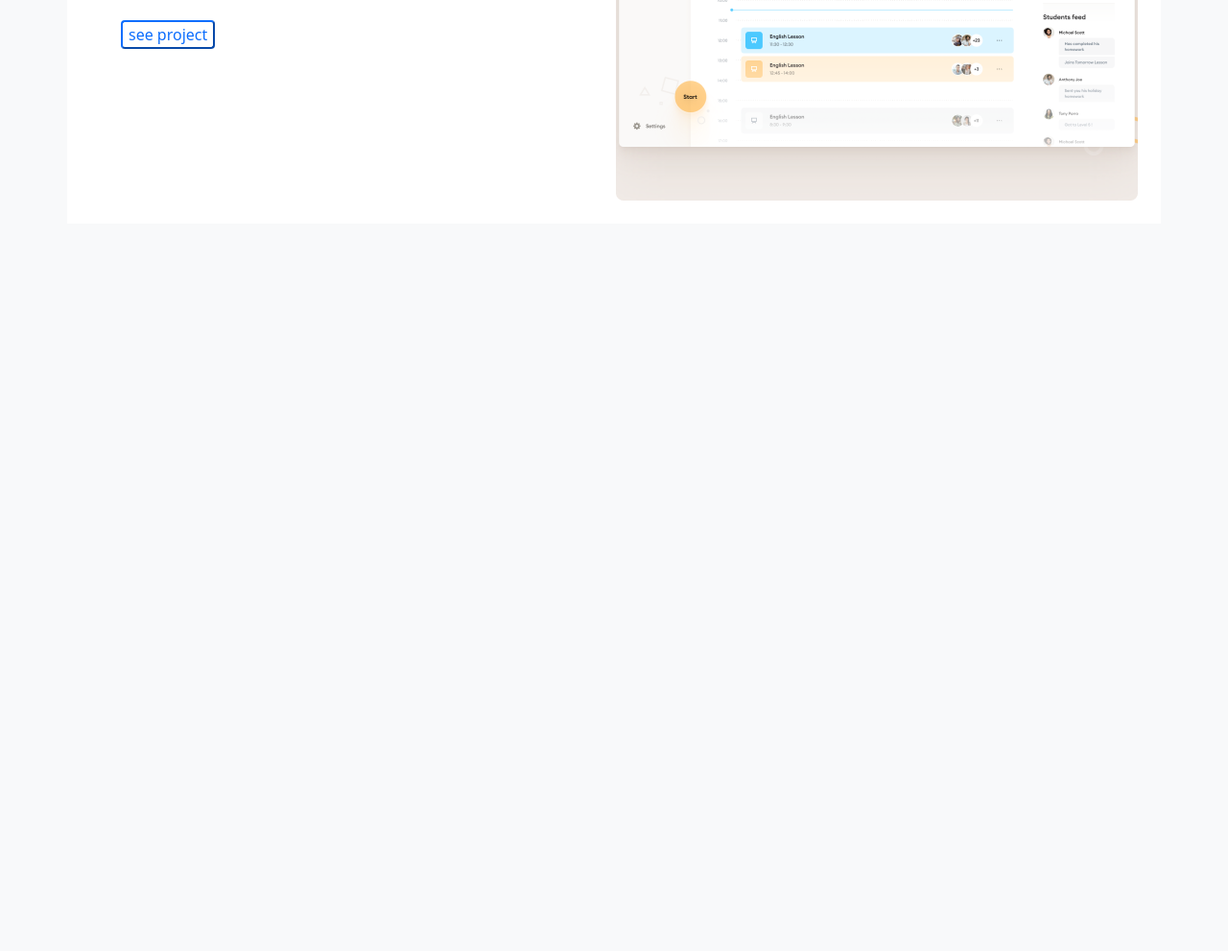
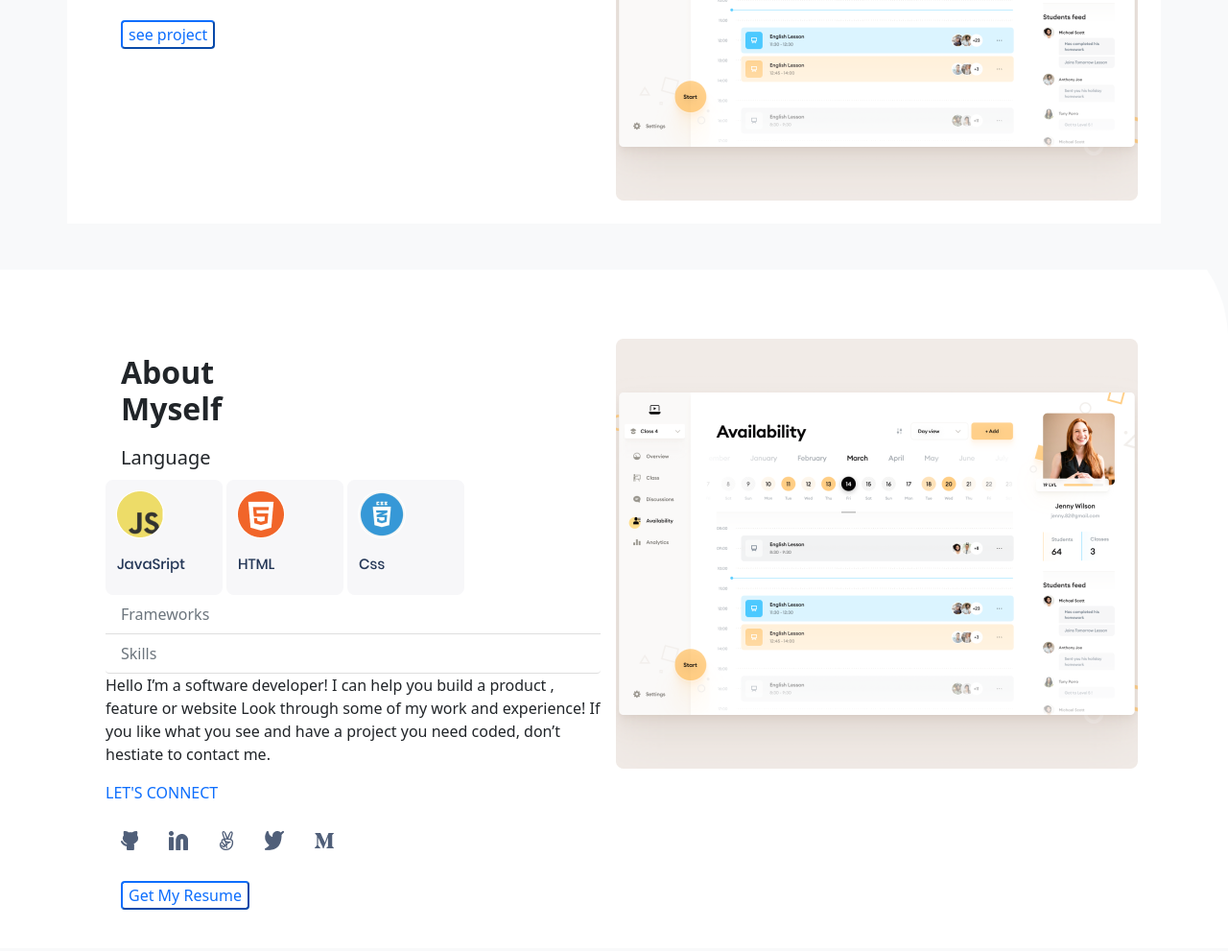
Before and after one commit to bizip/ghilain-portifolio, a website: page index.html in a window 1280 px wide. Shown: the part 2491-3482 px from the top of the page at 96% size. Before the commit the page ends 2772 px from the top, so only its background shows below. Drawn offline with nearby package versions, Linux system fonts and the light colour scheme.

Commit message:
Add about section

```diff
--- a/index.html
+++ b/index.html
@@ -81,7 +81,8 @@
                         <li class="list-group-item border-0 text-secondary fs-6">2015</li>
                     </ul>
                     <p class="m-3">
-                        Experimental content creation feature that allows users to add to an existing story over the course of a day without spamming their friends.
+                        Experimental content creation feature that allows users to add to an existing story over the course
+                        of a day without spamming their friends.
                     </p>
                     <ul class="list-group list-group-horizontal ms-3 mt-4">
                         <li class="list-group-item border-0 text-primary fs-6 bg-primary bg-opacity-10 rounded">html</li>
@@ -110,7 +111,8 @@
                         <li class="list-group-item border-0 text-secondary fs-6">2015</li>
                     </ul>
                     <p class="m-3">
-                        Exploring the future of media in Facebook's first Virtual Reality app; a place to discover and enjoy 360 photos and videos on Gear VR.
+                        Exploring the future of media in Facebook's first Virtual Reality app; a place to discover
+                        and enjoy 360 photos and videos on Gear VR.
                     </p>
                     <ul class="list-group list-group-horizontal ms-3 mt-4">
                         <li class="list-group-item border-0 text-primary fs-6 bg-primary bg-opacity-10 rounded">html</li>
@@ -151,6 +153,50 @@
             </div>
           </div>
     </section>
+    <section class="about">
+        <div class="container d-grid gap-5 pt-5 mb-5 rounded">
+            <div class="row bg-white p-4">
+                <div class="col p-3 ">
+                    <h2 class="text-blue-900  ms-3 fw-bold">About <br>
+                        Myself</h2>
+                    <ul class="list-group list-group-vertical ms-n1">
+                        <li class="list-group-item border-0 fs-5">Language</li>
+                        <div class="">
+                            <img src="img/frame9.png" alt="javascript logo">
+                            <img src="img/Frame10.png" alt="html5 logo">
+                            <img src="img/Frame11.png" alt="css3 logo">
+                        </div>
+                        <li class="list-group-item border-top-0 border-end-0 border-start-0 text-secondary fs-6">Frameworks</li>
+                        <li class="list-group-item border-top-0 border-end-0 border-start-0 text-secondary fs-6">Skills</li>
+                    </ul>
+                    <p class="">
+                        Hello I’m a software developer! I can help you build a product , feature or website Look through some
+                        of my work and experience! If you like what you see and have a project you need coded, don’t hestiate
+                        to contact me.
+                    </p>
+                    <p class="text-primary">
+                        LET'S CONNECT
+                    </p>
+                    <ul class="nav">
+                        <li class="nav-item">
+                            <a href="#" class="nav-link"><img src="img/githublogo.png" alt="Github logo"> </a></li>
+                        <li class="nav-item">
+                            <a href="#" class="nav-link"><img src="img/linkedinlogo.png" alt="Linkedin logo"></a></li>
+                        <li class="nav-item">
+                            <a href="#" class="nav-link"><img src="img/peaceslogo.png" alt="Peaces logo"></a></li>
+                        <li class="nav-item">
+                            <a href="#" class="nav-link"><img src="img/twitterlogo.png" alt="Twitter logo"></a></li>
+                        <li class="nav-item">
+                            <a href="#" class="nav-link"><img src="img/mediumlogo.png" alt="Medium logo"></a></li>
+                    </ul>
+                    <button class="text-primary text-captalized bg-white border-primary mt-4 ms-3 rounded">Get My Resume</button>
+
+                  </div>
+              <div class="col illustr4 pe-3">
+              </div>
+            </div>
+          </div>
+    </section>
     <script src="https://cdn.jsdelivr.net/npm/bootstrap@5.1.3/dist/js/bootstrap.bundle.min.js"
         integrity="sha384-ka7Sk0Gln4gmtz2MlQnikT1wXgYsOg+OMhuP+IlRH9sENBO0LRn5q+8nbTov4+1p"
         crossorigin="anonymous"></script>
--- a/main.css
+++ b/main.css
@@ -33,6 +33,13 @@
   height: 448px;
 }
 
+.about{
+  background-image: url(./img/aboutback.png);
+  background-repeat: no-repeat;
+  background-size: cover;
+  background-position: left;
+}
+
 .listround{
   width: 10px;
   height: 10px;
```
Also changed, not shown: img/Frame10.png (added), img/Frame11.png (added), img/aboutback.png (added), img/frame9.png (added), img/githublogo.png (added), img/linkedinlogo.png (added), img/mediumlogo.png (added), img/peaceslogo.png (added), img/twitterlogo.png (added).
